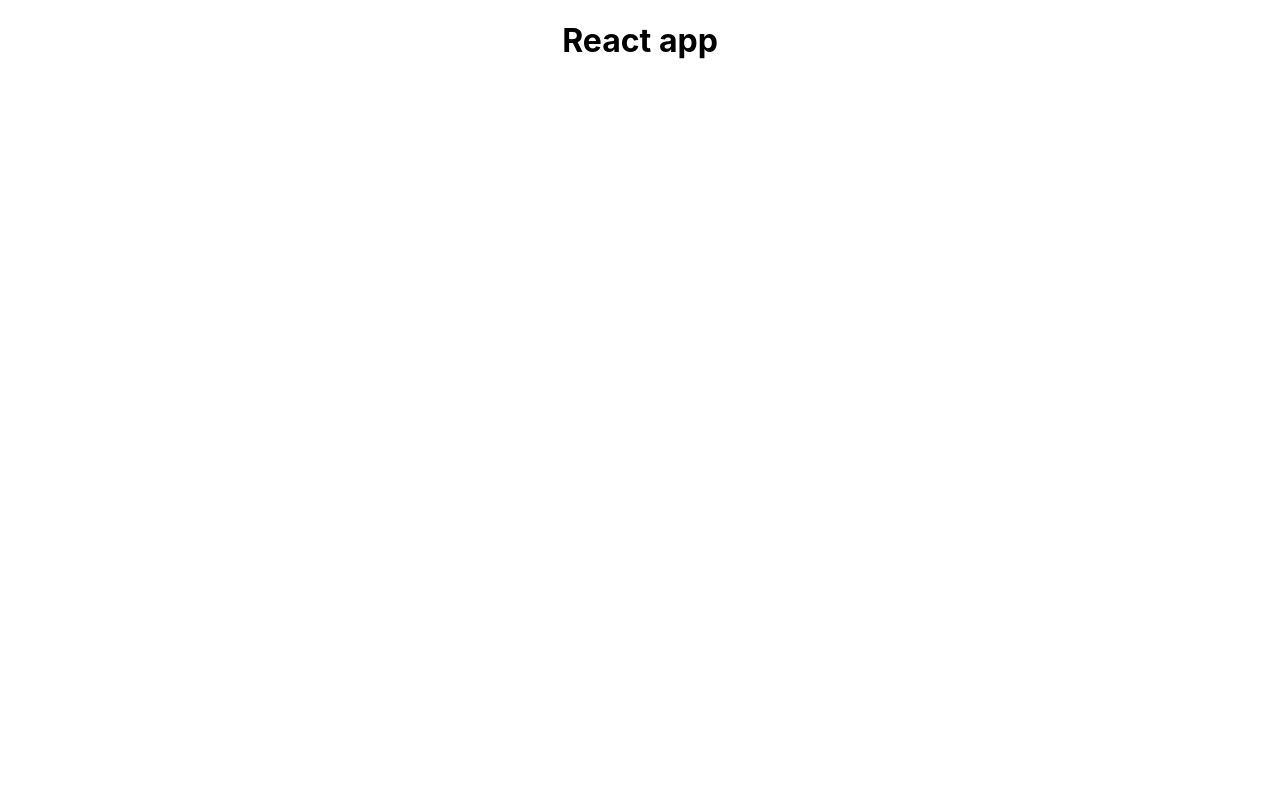
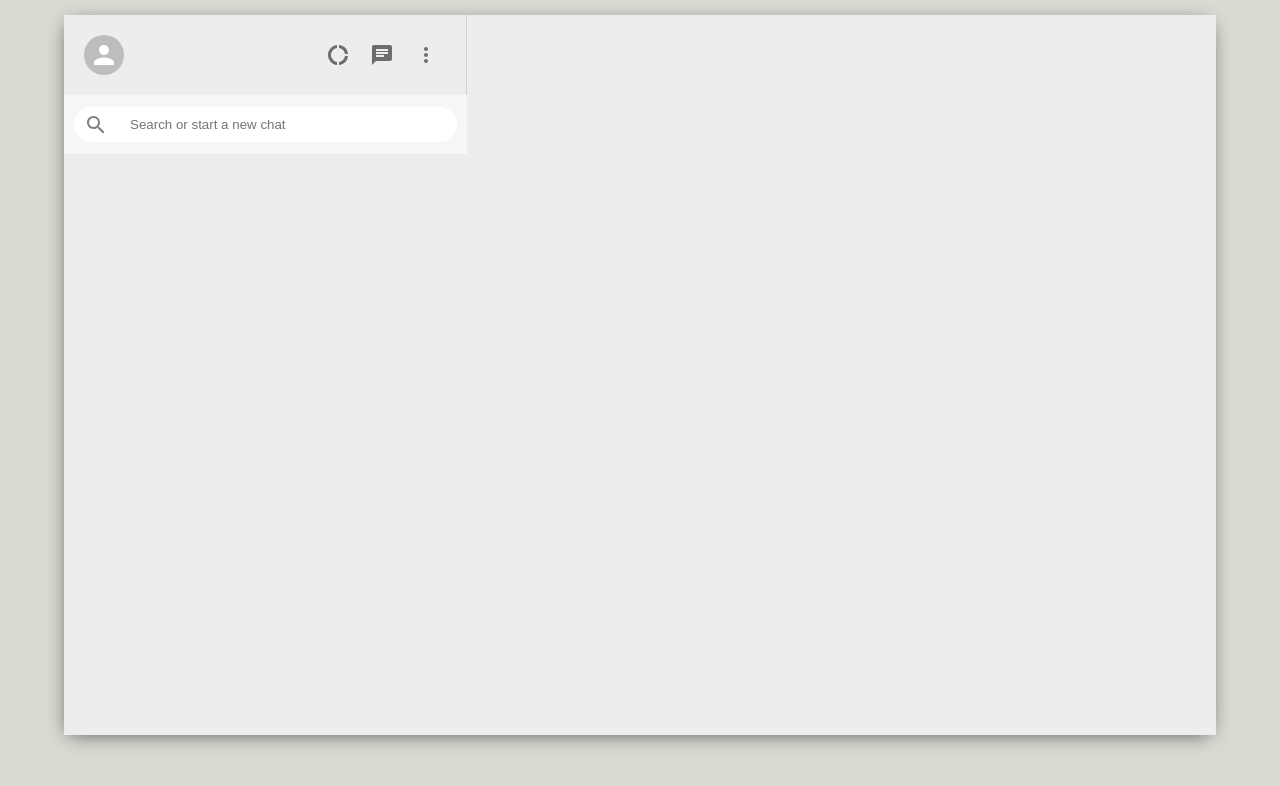
Before and after one commit to debangi/Whatsapp-Clone-React, a React (Create React App) app: page / in a window 1280 px wide. Shown: the top 786 px of the page. Built offline with nearby package versions, Linux system fonts and the light colour scheme.

Commit message:
added sidebar header and sidebar search

```diff
--- a/package.json
+++ b/package.json
@@ -3,6 +3,9 @@
   "version": "0.1.0",
   "private": true,
   "dependencies": {
+    "@emotion/react": "^11.9.0",
+    "@emotion/styled": "^11.8.1",
+    "@mui/material": "^5.7.0",
     "@testing-library/jest-dom": "^5.16.4",
     "@testing-library/react": "^13.2.0",
     "@testing-library/user-event": "^13.5.0",
--- a/src/App.css
+++ b/src/App.css
@@ -1,38 +1,14 @@
-.App {
-  text-align: center;
+.app {
+  display: grid;
+  place-items: center;
+  background-color: #dadbd3;
+  height: 100vh;
 }
-
-.App-logo {
-  height: 40vmin;
-  pointer-events: none;
+.app__body {
+  display: flex;
+  background-color: #ededed;
+  margin-top: -50px;
+  height: 90vh;
+  width: 90vw;
+  box-shadow: -1px 4px 20px -6px rgba(0, 0, 0, 0.7);
 }
-
-@media (prefers-reduced-motion: no-preference) {
-  .App-logo {
-    animation: App-logo-spin infinite 20s linear;
-  }
-}
-
-.App-header {
-  background-color: #282c34;
-  min-height: 100vh;
-  display: flex;
-  flex-direction: column;
-  align-items: center;
-  justify-content: center;
-  font-size: calc(10px + 2vmin);
-  color: white;
-}
-
-.App-link {
-  color: #61dafb;
-}
-
-@keyframes App-logo-spin {
-  from {
-    transform: rotate(0deg);
-  }
-  to {
-    transform: rotate(360deg);
-  }
-}
--- a/src/App.js
+++ b/src/App.js
@@ -1,9 +1,13 @@
 import './App.css';
+import Sidebar from './components/Sidebar';
 
 function App() {
   return (
-    <div className='App'>
-      <h1>React app</h1>
+    <div className='app'>
+      <div className='app__body'>
+        <Sidebar />
+        {/* Chat */}
+      </div>
     </div>
   );
 }
--- /dev/null
+++ b/src/components/Sidebar.css
@@ -0,0 +1,44 @@
+.sidebar {
+  display: flex;
+  flex-direction: column;
+  flex: 0.35;
+}
+.sidebar__header {
+  display: flex;
+  justify-content: space-between;
+  padding: 20px;
+  border-right: 1px solid rgb(213, 206, 206);
+}
+.sidebar__headerRight {
+  display: flex;
+  align-items: center;
+  justify-content: space-between;
+  min-width: 10vw;
+}
+.sidebar__headerRight > .MuiSvgIcon-root {
+  margin-right: 2vw;
+  font-size: 24px !important;
+}
+.sidebar__search {
+  display: flex;
+  align-items: center;
+  background-color: #f6f6f6;
+  height: 39px;
+  padding: 10px;
+}
+.sidebar__searchContainer {
+  display: flex;
+  align-items: center;
+  background-color: #fff;
+  width: 100%;
+  height: 35px;
+  border-radius: 20px;
+}
+.sidebar__searchContainer > input {
+  border: none;
+  margin-left: 10px;
+}
+.sidebar__searchContainer > .MuiSvgIcon-root {
+  color: gray;
+  padding: 10px;
+}
--- /dev/null
+++ b/src/components/Sidebar.jsx
@@ -0,0 +1,40 @@
+import React from 'react';
+import SettingsIcon from '@mui/icons-material/Settings';
+import Avatar from '@mui/material/Avatar';
+import DonutLargeIcon from '@mui/icons-material/DonutLarge';
+import ChatIcon from '@mui/icons-material/Chat';
+import MoreVertIcon from '@mui/icons-material/MoreVert';
+import IconButton from '@mui/material/IconButton';
+import SearchOutlined from '@mui/icons-material/SearchOutlined';
+
+import './Sidebar.css';
+
+const Sidebar = () => {
+  return (
+    <div className='sidebar'>
+      <div className='sidebar__header'>
+        <Avatar alt='' />
+        <div className='sidebar__headerRight'>
+          <IconButton>
+            <DonutLargeIcon />
+          </IconButton>
+          <IconButton>
+            <ChatIcon />
+          </IconButton>
+          <IconButton>
+            <MoreVertIcon />
+          </IconButton>
+        </div>
+      </div>
+      <div className='sidebar__search'>
+        <div className='sidebar__searchContainer'>
+          <SearchOutlined />
+          <input placeholder='Search or start a new chat' type='text' />
+        </div>
+      </div>
+      <div className='sidebar__chats'></div>
+    </div>
+  );
+};
+
+export default Sidebar;
--- a/src/index.css
+++ b/src/index.css
@@ -1,3 +1,6 @@
+* {
+  margin: 0;
+}
 body {
   margin: 0;
   font-family: -apple-system, BlinkMacSystemFont, 'Segoe UI', 'Roboto', 'Oxygen',
```
Also changed, not shown: firebase.json (added), 2 other files (tests, documents, lock files or other folders).
